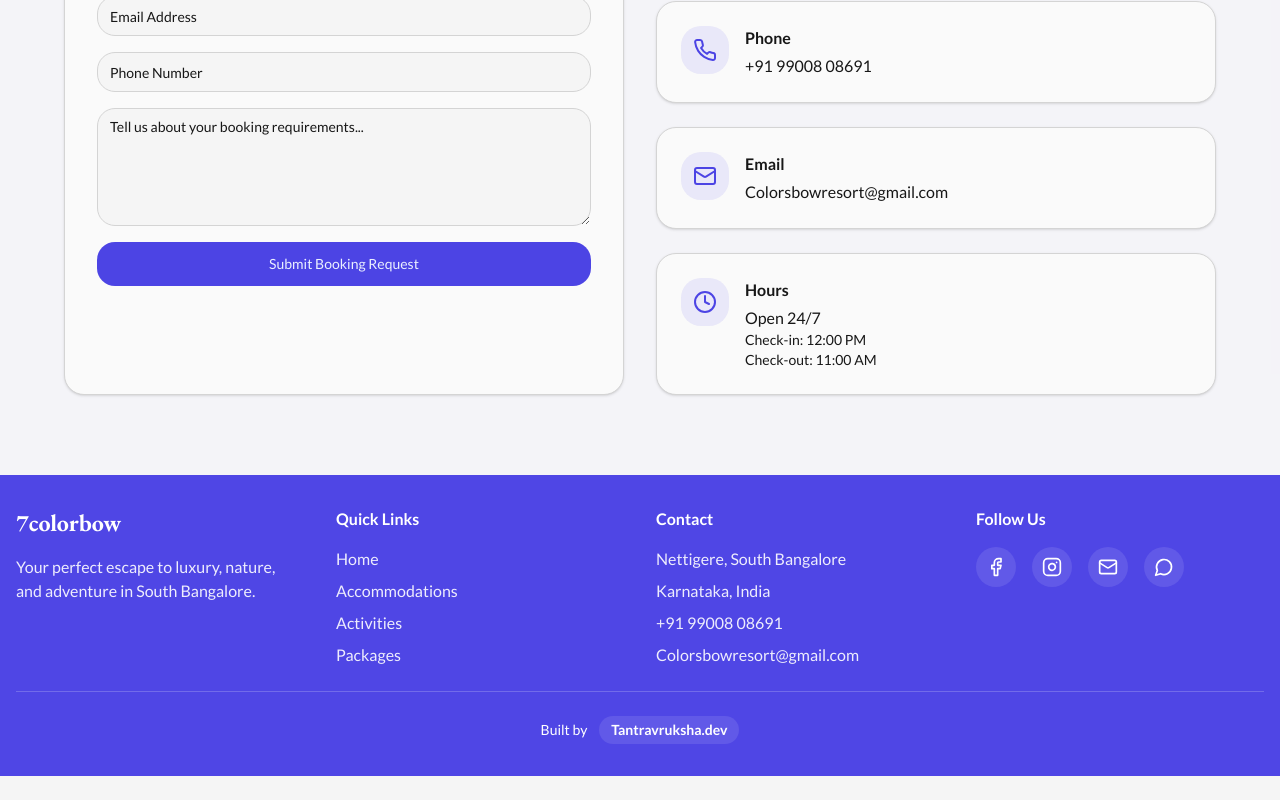
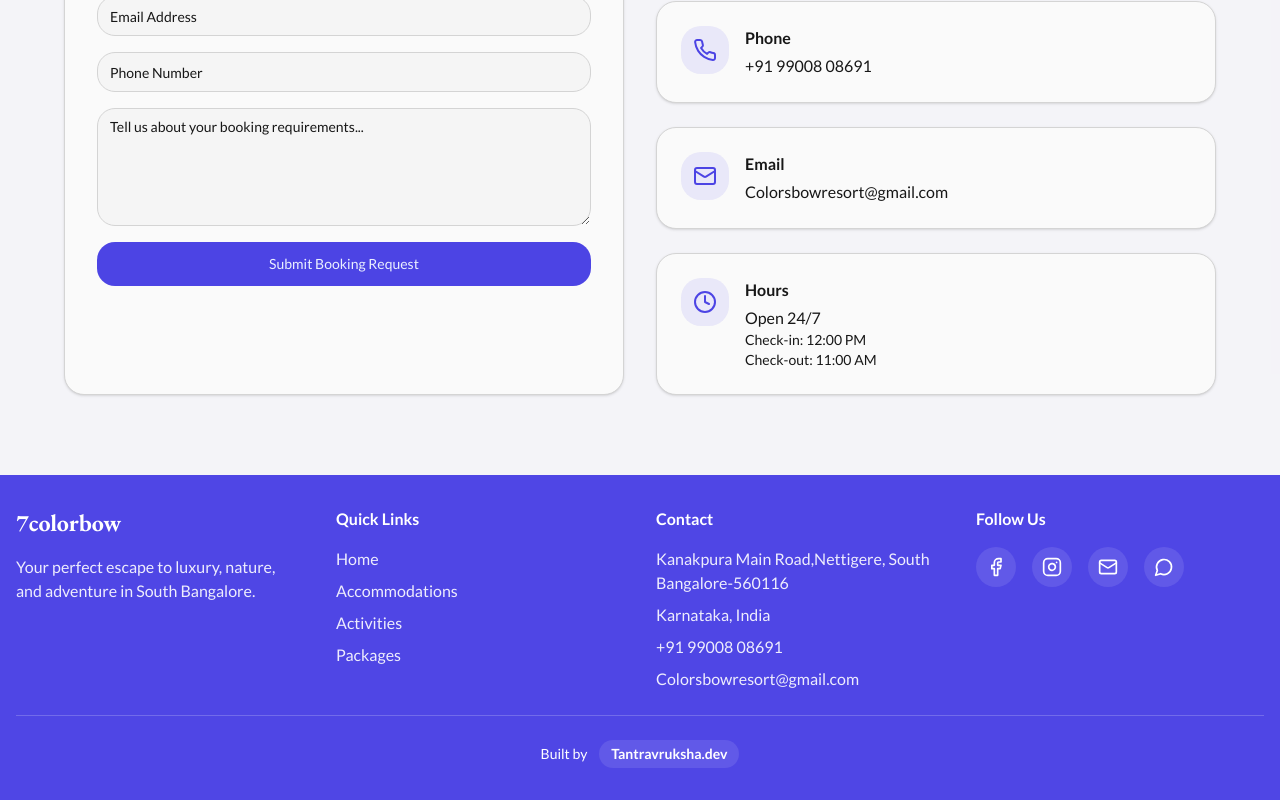
Before and after one commit to BMMrvce/rainbow-retreat-redesign-03226c6c, a React (Vite) app: page / in a window 1280 px wide. Shown: the part 4707-5507 px from the top of the page. Before the commit the page ends 5483 px from the top, so only its background shows below. Built offline with nearby package versions, Linux system fonts and the light colour scheme; no server answers; the database is empty; the HTML template or start-up script is replaced by a standard one.

Commit message:
add address

```diff
--- a/src/components/Footer.tsx
+++ b/src/components/Footer.tsx
@@ -53,7 +53,7 @@ export const Footer = () => {
           <div>
             <h4 className="font-semibold mb-4">Contact</h4>
             <ul className="space-y-2 text-white/90">
-              <li>Nettigere, South Bangalore</li>
+              <li>Kanakpura Main Road,Nettigere, South Bangalore-560116</li>
               <li>Karnataka, India</li>
               <li>
                 <a
```
Also changed, not shown: src/components/Contact.tsx (line endings or trailing spaces).
